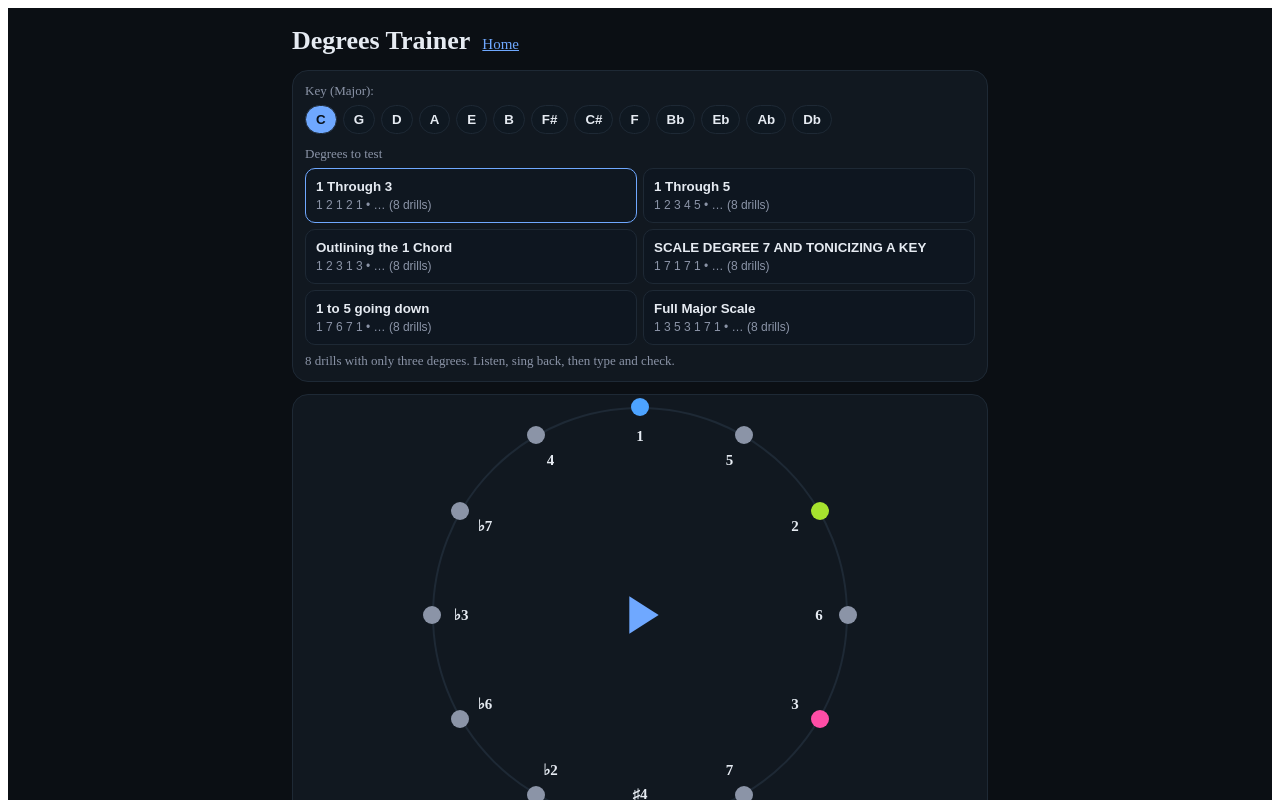
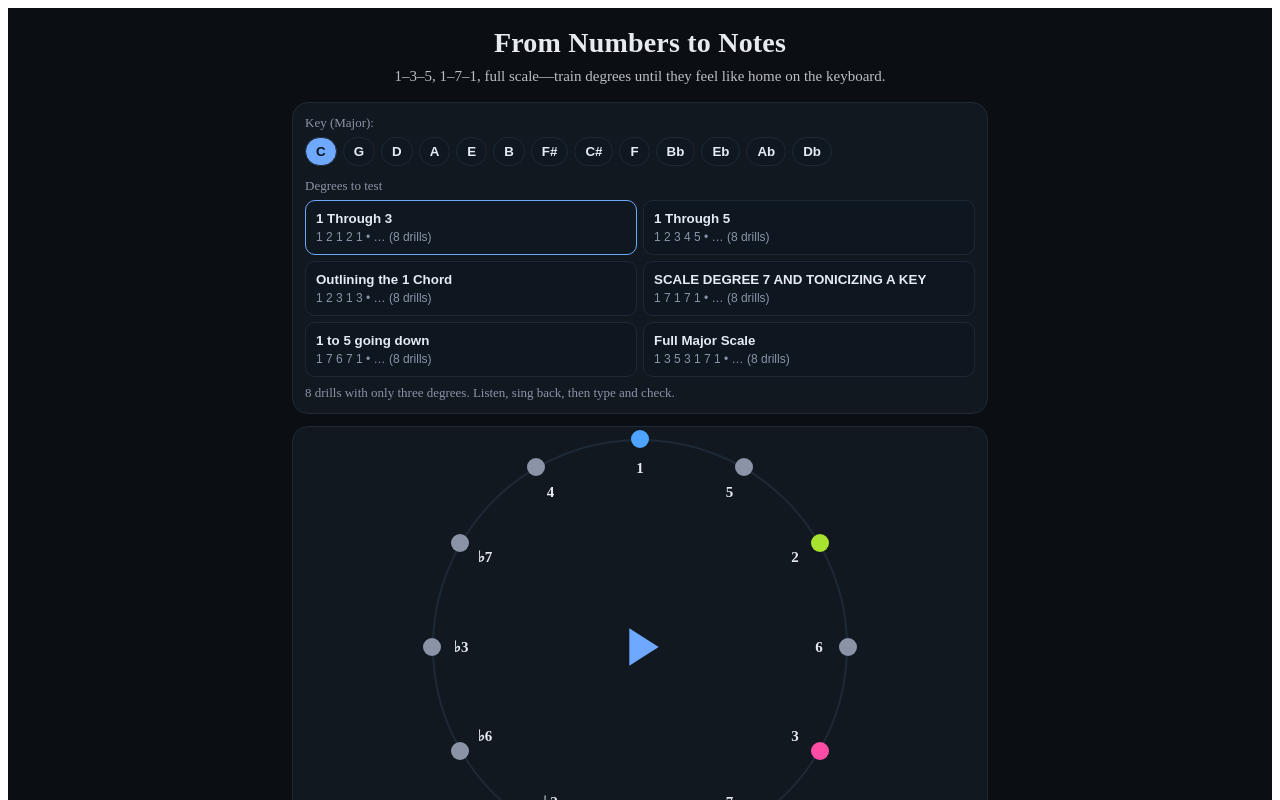
Before and after one commit to andreyeremichev/pianotrainer, a Next.js app: page /trainer/ear/degrees in a window 1280 px wide. Shown: the top 800 px of the page. Built offline with nearby package versions, Linux system fonts and the light colour scheme; a web font is replaced by a local one.

Commit message:
feat(ear/degrees): add poster-style dynamic header; fix PosterHeader hydration

```diff
--- a/app/components/PosterHeader.tsx
+++ b/app/components/PosterHeader.tsx
@@ -6,59 +6,59 @@ type Option = { title: string; subtitle: string };
 
 export default function PosterHeader({
   options,
-  rotateSignal = 0,            // when this number changes, rotate once (e.g., after Play)
-  align = "center",            // "center" | "left"
+  rotateSignal = 0,            // bump this to rotate (e.g., on Play)
+  align = "center",
   maxWidth = 720,
+  randomOnMount = true,        // you can set to false to keep index 0 always
 }: {
   options: Option[];
   rotateSignal?: number;
   align?: "center" | "left";
   maxWidth?: number;
+  randomOnMount?: boolean;
 }) {
-  const safeOptions = useMemo(() => (options?.length ? options : [
-    { title: "Trainer", subtitle: "Practice with focused, friendly tools." },
-  ]), [options]);
+  // Always provide a fallback so SSR and first client render match
+  const safeOptions = useMemo<Option[]>(
+    () =>
+      options?.length
+        ? options
+        : [{ title: "Trainer", subtitle: "Practice with focused, friendly tools." }],
+    [options]
+  );
 
+  // Index is 0 on the server and first client render (no mismatch)
   const [idx, setIdx] = useState(0);
+  const [mounted, setMounted] = useState(false);
 
-  // random on mount
+  // After mount, optionally pick a random item once
   useEffect(() => {
-    setIdx(Math.floor(Math.random() * safeOptions.length));
-  }, [safeOptions.length]);
+    setMounted(true);
+    if (randomOnMount && safeOptions.length > 1) {
+      setIdx(Math.floor(Math.random() * safeOptions.length));
+    }
+    // eslint-disable-next-line react-hooks/exhaustive-deps
+  }, [safeOptions.length, randomOnMount]);
 
-  // rotate when external signal increments (e.g., each Play)
+  // Rotate only after mount (prevents hydration diff)
   useEffect(() => {
+    if (!mounted) return;
     if (!rotateSignal) return;
     setIdx((i) => (i + 1) % safeOptions.length);
-  }, [rotateSignal, safeOptions.length]);
+  }, [mounted, rotateSignal, safeOptions.length]);
 
-  const o = safeOptions[idx];
+  const o = safeOptions[idx] ?? safeOptions[0];
 
   return (
-    <header
-      style={{
-        textAlign: align,
-        margin: "6px 0 16px",
-      }}
-    >
+    <header style={{ textAlign: align, margin: "6px 0 16px" }}>
       <h1
-        style={{
-          margin: 0,
-          fontSize: 28,
-          lineHeight: 1.2,
-          letterSpacing: 0.2,
-        }}
+        suppressHydrationWarning
+        style={{ margin: 0, fontSize: 28, lineHeight: 1.2, letterSpacing: 0.2 }}
       >
         {o.title}
       </h1>
       <p
-        style={{
-          margin: "6px auto 0",
-          maxWidth,
-          opacity: 0.8,
-          fontSize: 15,
-          lineHeight: 1.35,
-        }}
+        suppressHydrationWarning
+        style={{ margin: "6px auto 0", maxWidth, opacity: 0.8, fontSize: 15, lineHeight: 1.35 }}
       >
         {o.subtitle}
       </p>
--- a/app/trainer/ear/degrees/page.tsx
+++ b/app/trainer/ear/degrees/page.tsx
@@ -2,6 +2,7 @@
 
 import React, { useCallback, useMemo, useState, useEffect } from "react";
 import Link from "next/link";
+import PosterHeader from "@/components/PosterHeader";
 
 /* ===========================
    Theme tokens
@@ -462,7 +463,7 @@ export default function DegreesPage() {
 
   const [highlighted, setHighlighted] = useState<Set<string>>(new Set());
   const [ariaReplay, setAriaReplay] = useState<string>("");
-
+const [posterRotate, setPosterRotate] = useState(0);
   // --- iOS keyboard handling ---
   const [kbdOpen, setKbdOpen] = useState(false);
   useEffect(() => {
@@ -514,6 +515,7 @@ export default function DegreesPage() {
 
     // Start new run (idle or finished)
     if (!inSession || sessionDone) {
+      setPosterRotate((x) => x + 1);  // ← rotate the poster header
       await unlockAudioCtx();
       setQueue(drills.slice()); // keep order; change to shuffle if desired
       setIdx(0);
@@ -613,13 +615,26 @@ setAnswer("");           // then clear input
           @media (min-width: 1024px){ main { max-width: 720px !important; } }
         `}</style>
 
-        {/* Header */}
-        <header style={{ display: "flex", alignItems: "baseline", gap: 12, margin: "6px 0 14px" }}>
-          <h1 style={{ margin: 0, fontSize: 26 }}>Degrees Trainer</h1>
-          <Link href="/" style={{ color: theme.blue, fontSize: 15 }}>
-            Home
-          </Link>
-        </header>
+        <PosterHeader
+  options={[
+    {
+      title: "Degrees Trainer (Piano)",
+      subtitle:
+        "Hear 1–7 inside one key, then sing and type what you hear. Gentle tonicizing, clear drills.",
+    },
+    {
+      title: "Find the Center, Feel the Steps",
+      subtitle:
+        "Start on tonic, then walk the scale degrees. Build reliable pitch sense one short drill at a time.",
+    },
+    {
+      title: "From Numbers to Notes",
+      subtitle:
+        "1–3–5, 1–7–1, full scale—train degrees until they feel like home on the keyboard.",
+    },
+  ]}
+  rotateSignal={posterRotate}
+/>
 
         {/* Options (collapsed on start; reopen when finished) */}
         {!collapsed || sessionDone ? (
```
